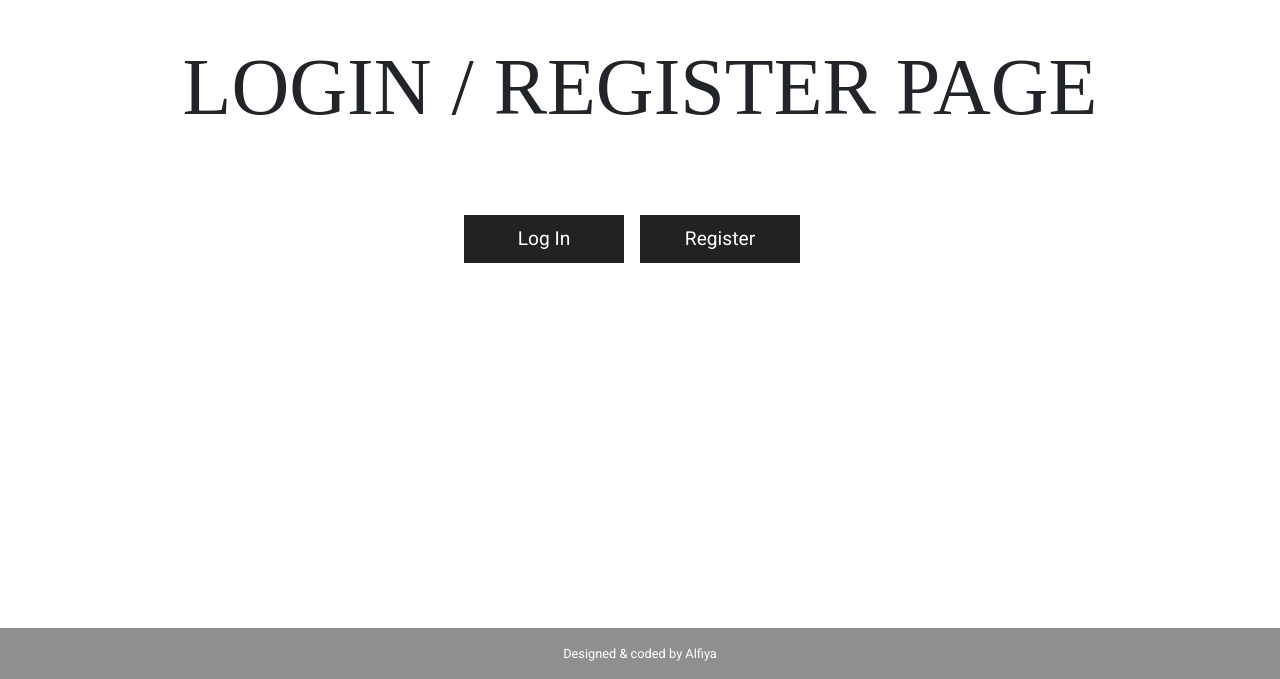
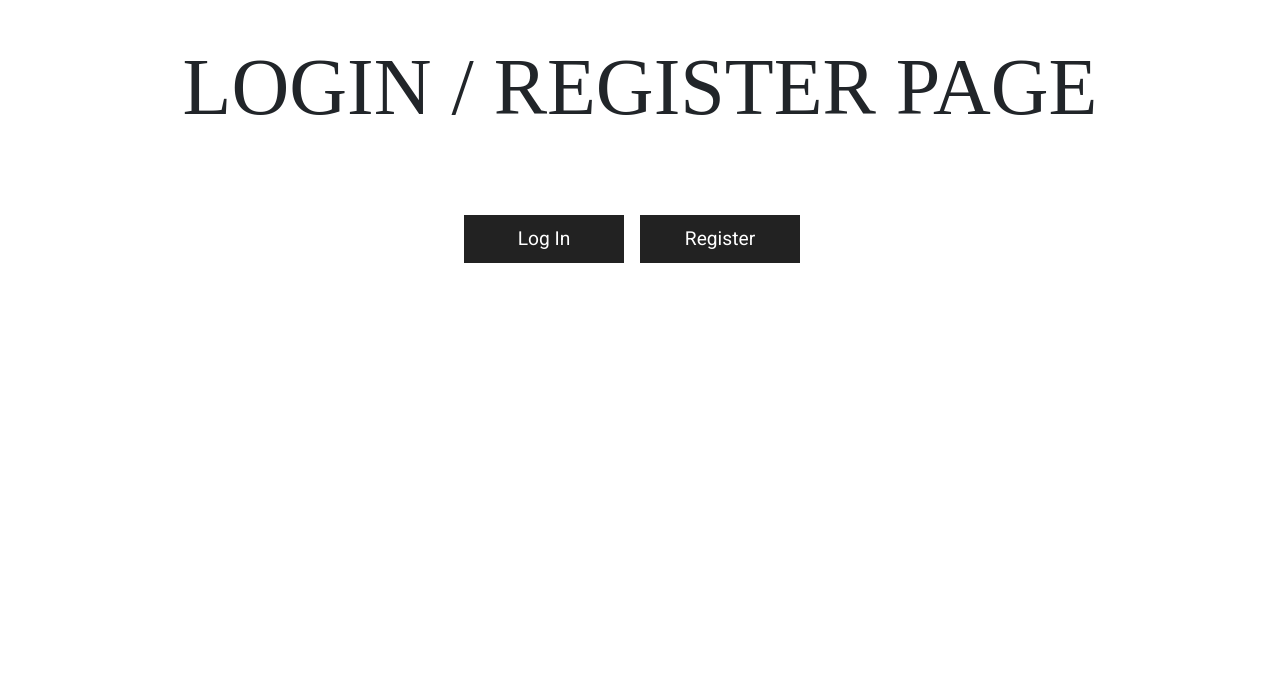
Before and after one commit to hereTariq/frontend-form, a React (Create React App) app: page / in a window 1280 px wide. Shown: the part 121-800 px from the top of the page. Built offline with nearby package versions, Linux system fonts and the light colour scheme; the HTML template or start-up script is replaced by a standard one; a web font is replaced by a local one.

Commit message:
minor changes

```diff
--- a/src/App.js
+++ b/src/App.js
@@ -1,14 +1,14 @@
-import React, { useState } from 'react';
-import { BrowserRouter, Routes, Route, Navigate } from 'react-router-dom';
+import React, { useState } from "react";
+import { BrowserRouter, Routes, Route, Navigate } from "react-router-dom";
 
-import LandingPage from './components/pages/LandingPage';
-import LoginPage from './components/pages/LoginPage';
-import RegisterPage from './components/pages/RegisterPage';
-import ForgetPasswordPage from './components/pages/ForgetPasswordPage';
-import FormPage from './components/pages/FormPage';
-import ResponseForm from './components/pages/ResponseForm';
+import LandingPage from "./components/pages/LandingPage";
+import LoginPage from "./components/pages/LoginPage";
+import RegisterPage from "./components/pages/RegisterPage";
+import ForgetPasswordPage from "./components/pages/ForgetPasswordPage";
+import FormPage from "./components/pages/FormPage";
+import ResponseForm from "./components/pages/ResponseForm";
 
-import './App.css';
+import "./App.css";
 
 export default function App() {
     const [user, setUser] = useState(null);
@@ -33,34 +33,34 @@ export default function App() {
                     element={<ResponseForm formData={formData} />}
                 />
             </Routes>
-            <Footer />
+            {/* <Footer /> */}
         </BrowserRouter>
     );
 }
 
-const Footer = () => {
-    return (
-        <p className="text-center" style={FooterStyle}>
-            Designed & coded by Alfiya
-            {/* <a
-                href="https://izemspot.netlify.com"
-                target="_blank"
-                rel="noopener noreferrer"
-            >
-                Alfiya
-            </a> */}
-        </p>
-    );
-};
+// const Footer = () => {
+//     return (
+//         <p className="text-center" style={FooterStyle}>
+//             Designed & coded by Alfiya
+//             {/* <a
+//                 href="https://izemspot.netlify.com"
+//                 target="_blank"
+//                 rel="noopener noreferrer"
+//             >
+//                 Alfiya
+//             </a> */}
+//         </p>
+//     );
+// };
 
-const FooterStyle = {
-    background: '#222',
-    fontSize: '.8rem',
-    color: '#fff',
-    position: 'absolute',
-    bottom: 0,
-    padding: '1rem',
-    margin: 0,
-    width: '100%',
-    opacity: '.5',
-};
+// const FooterStyle = {
+//     background: "#222",
+//     fontSize: ".8rem",
+//     color: "#fff",
+//     position: "absolute",
+//     bottom: 0,
+//     padding: "1rem",
+//     margin: 0,
+//     width: "100%",
+//     opacity: ".5",
+// };
```
